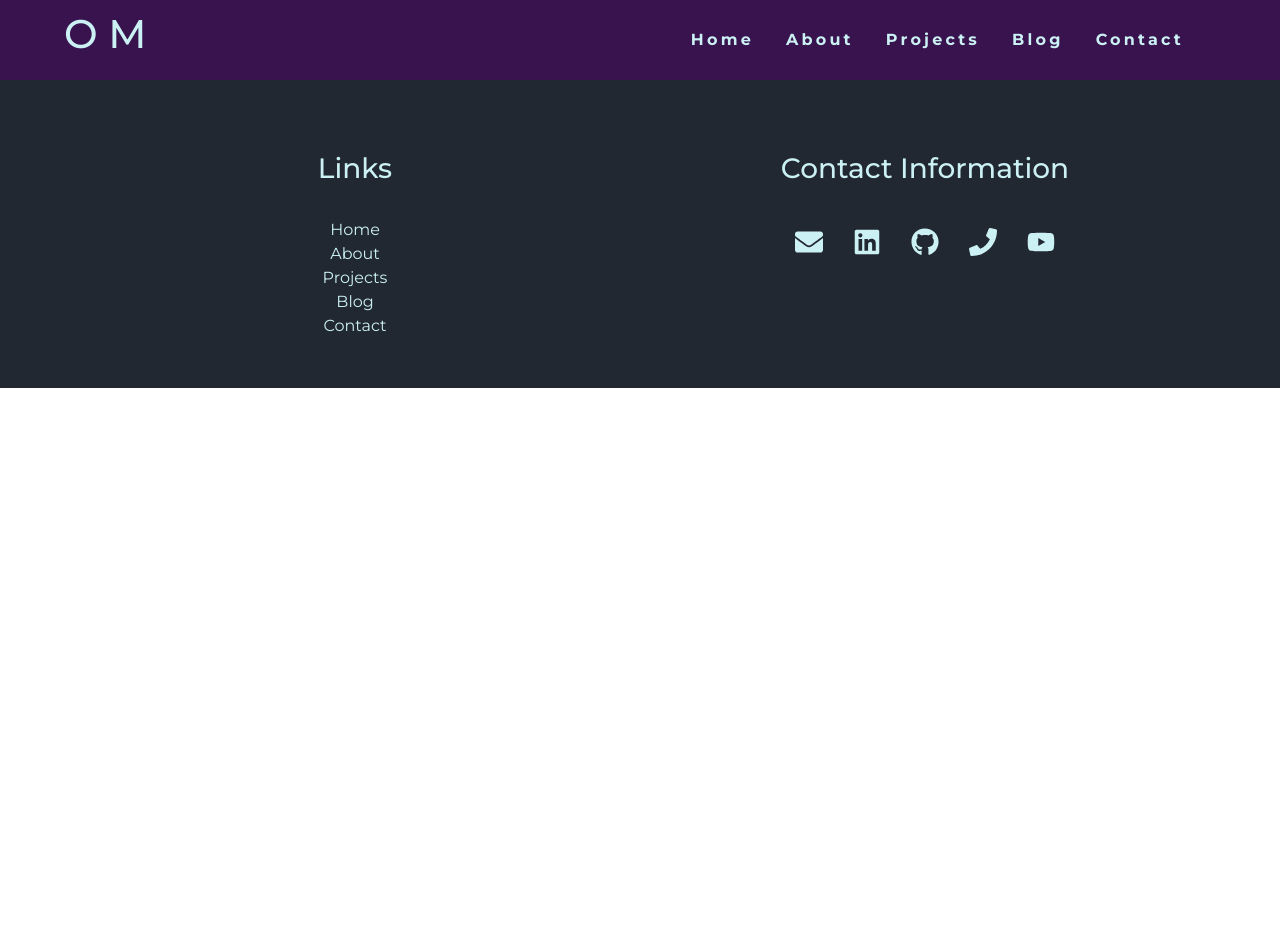
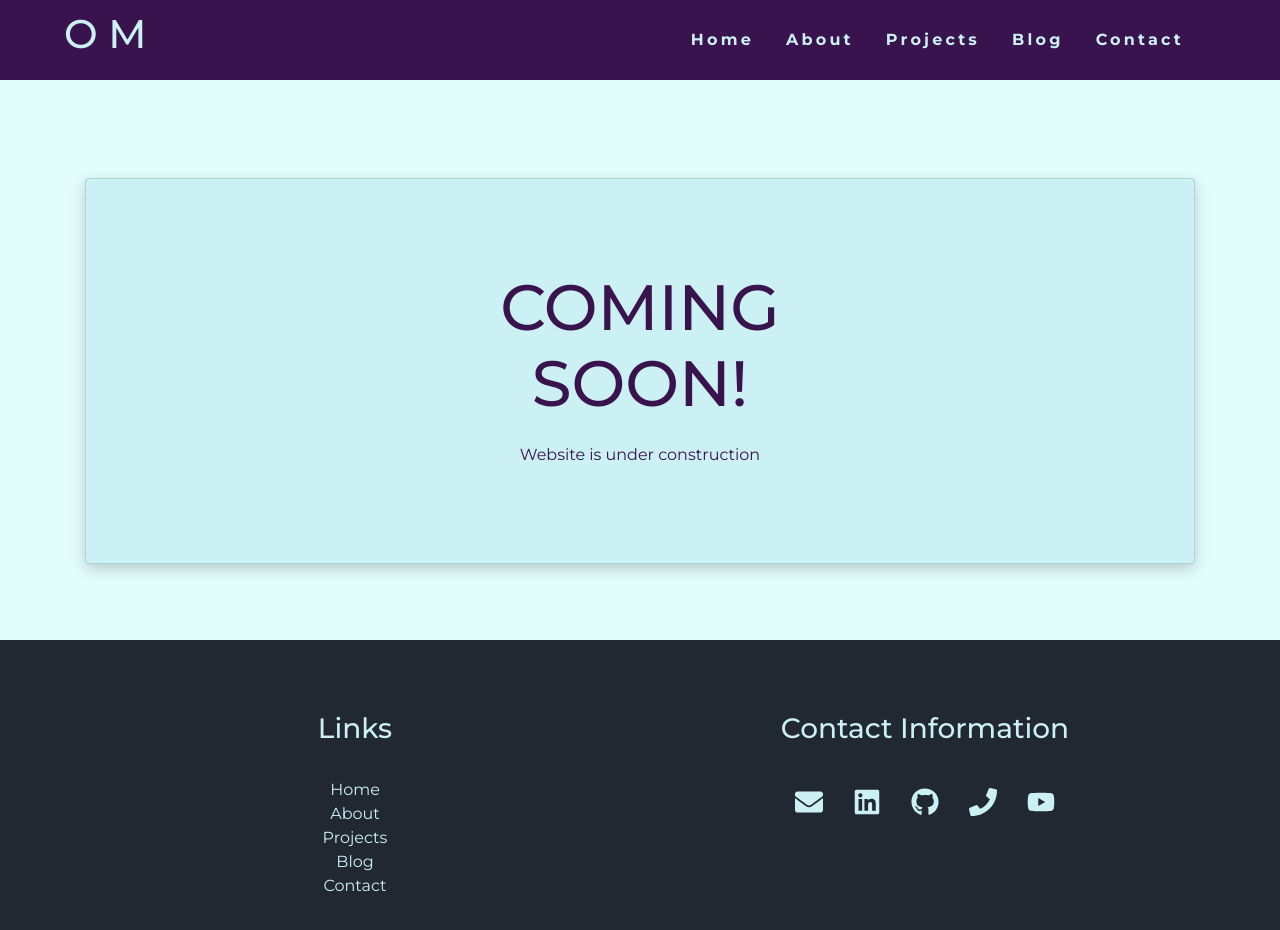
Before and after one commit to Omanshu840/Portfolio, a React (Create React App) app: page / in a window 1280 px wide. Shown: the top 930 px of the page. Before the commit the page ends 800 px from the top, so only its background shows below. Built offline with nearby package versions, Linux system fonts and the light colour scheme.

Commit message:
added page not found page

```diff
--- a/src/App.js
+++ b/src/App.js
@@ -8,6 +8,7 @@ import Skills from './components/Skills'
 import Activities from './components/Activities'
 import Footer from './components/Footer'
 import { BrowserRouter, Route, Switch } from 'react-router-dom';
+import PageNotFound from './components/PageNotFound';
 
 const App = () => {
 
@@ -38,6 +39,10 @@ const App = () => {
           <Route exact path="/Portfolio/projects/">
             <Projects limit={100}/>
           </Route>
+
+          <Route path="*" >
+            <PageNotFound/>
+          </Route>
         </Switch>
       </BrowserRouter>
       <Footer />
--- /dev/null
+++ b/src/components/PageNotFound.js
@@ -0,0 +1,20 @@
+import React from "react"
+import Fade from 'react-reveal/Fade';
+import Container from "reactstrap/lib/Container";
+
+const PageNotFound = () => {
+
+    return (
+        <div className="notfoundpage section-odd">
+            <Container>
+                <div className="card my-5 py-5">
+                    <h1 className="mt-5">COMING</h1>
+                    <h1>SOON!</h1>
+                    <p className="mb-5 mt-3">Website is under construction</p>
+                </div>
+            </Container>
+        </div>
+    )
+}
+
+export default PageNotFound;
--- a/src/css/main.css
+++ b/src/css/main.css
@@ -936,3 +936,21 @@ footer a {
 footer a:hover {
   color: var(--seccolor-1);
 }
+
+.notfoundpage {
+  text-align: center;
+  height: 70vh;
+}
+
+.notfoundpage .card {
+  background-color: var(--pricolor-2);
+  box-shadow: var(--dark-shadow);
+}
+
+.notfoundpage h1{
+  color: var(--seccolor-2);
+}
+
+.notfoundpage p{
+  color: var(--seccolor-2);
+}
```
